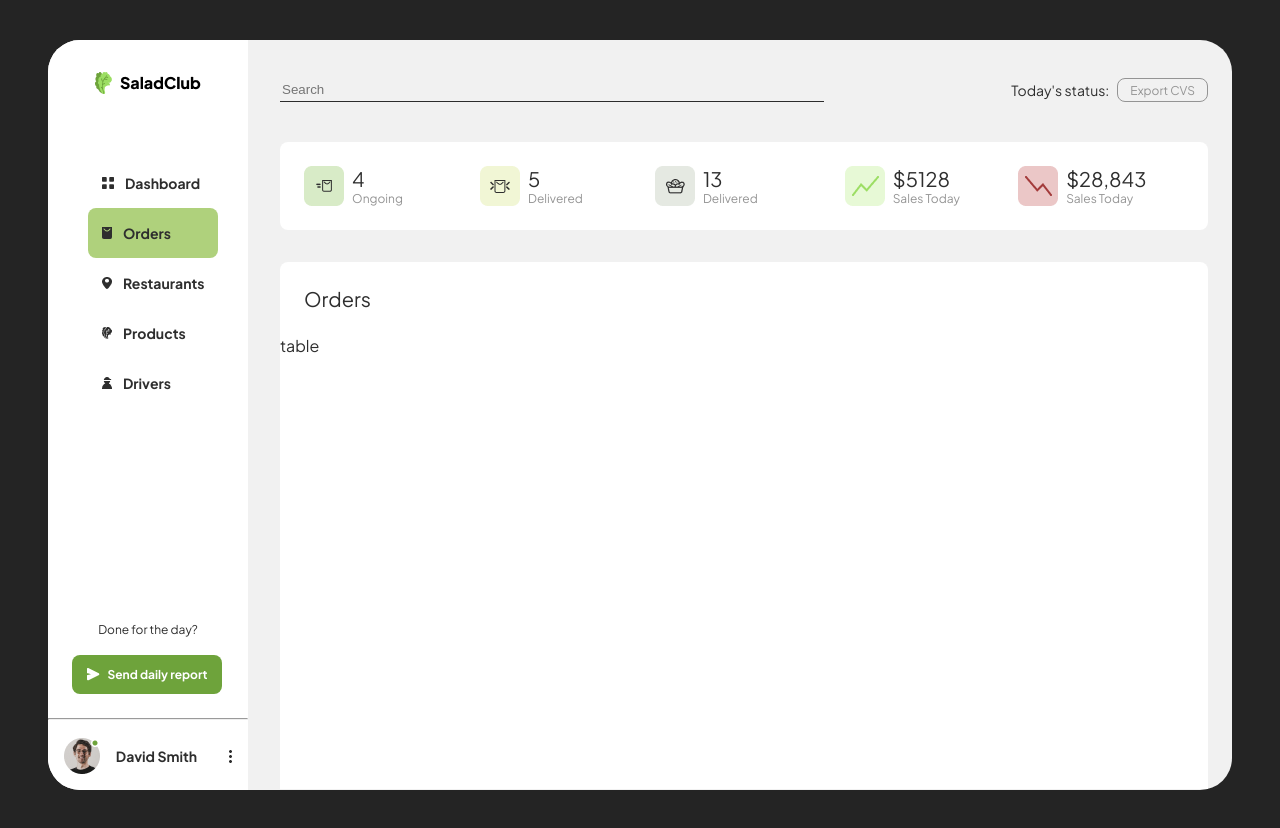
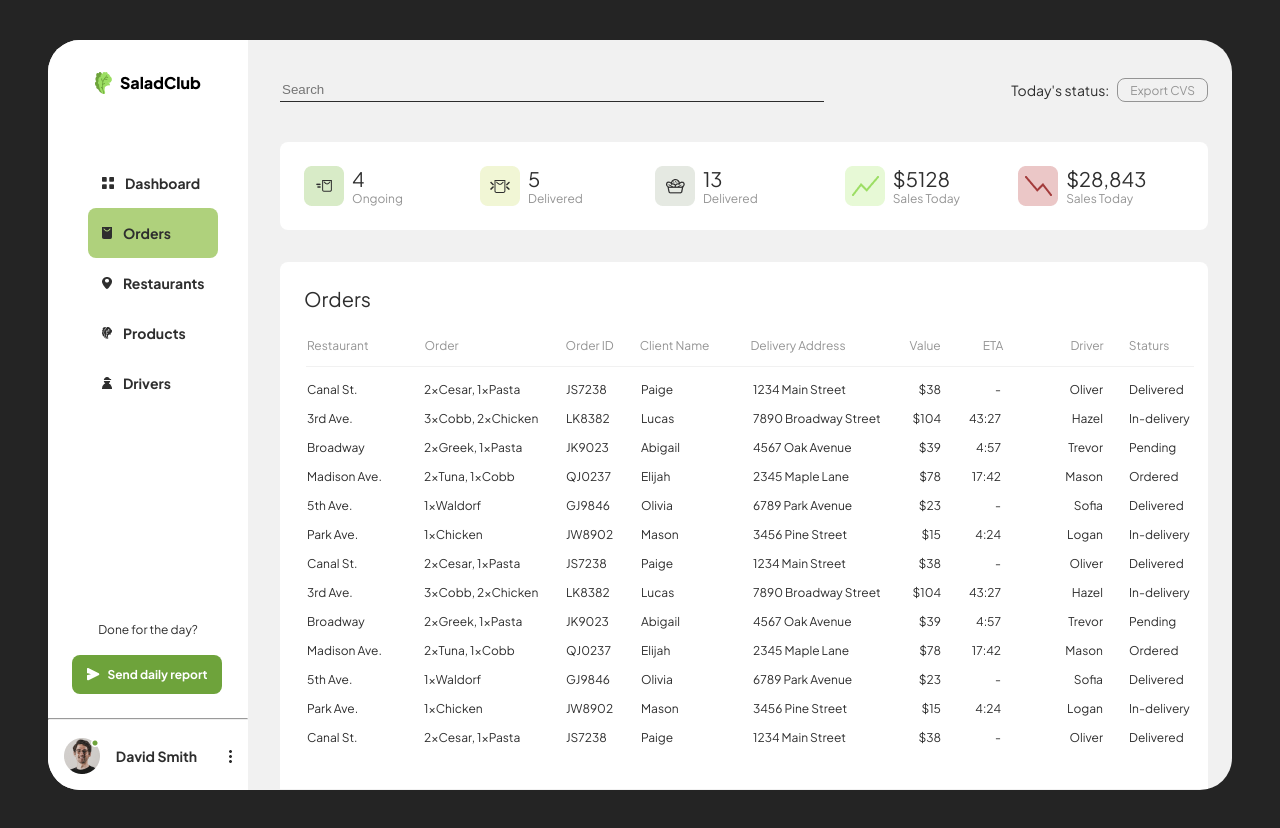
Before and after one commit to Vytamyn/SaladClub, a React (Vite) app: page /orders in a window 1280 px wide. Built offline with nearby package versions, Linux system fonts and the light colour scheme.

Commit message:
Orders page done

```diff
--- a/src/App.css
+++ b/src/App.css
@@ -110,7 +110,7 @@ tbody {
   font-family: Plus Jakarta Sans;
   font-size: 12px;
   font-weight: bold;
-  width: 150px; /* Set a fixed width for the button */
+  width: 150px;
   padding: 12px 24px;
   position: relative;
   user-select: none;
--- a/src/ordersPage/ordersPage.css
+++ b/src/ordersPage/ordersPage.css
@@ -64,3 +64,86 @@
     display: flex;
     margin: 24px;
 }
+
+.orders-table-header {
+display: flex;
+width: 888px;
+margin-left: 24px;
+border-bottom: 1px solid #F1F1F1;
+padding-bottom: 12px;
+}
+
+.orders-header-restaurant {
+    margin-right: 54px;
+}
+
+.orders-header-order {
+    margin-right: 105px;
+}
+
+.orders-header-order-id {
+    margin-right: 24px;
+}
+
+.orders-header-client-name {
+    margin-right: 39px;
+}
+
+.orders-header-delivery-address {
+    margin-right: 62px;
+}
+
+.orders-header-value {
+    margin-right: 40px;
+}
+
+.orders-header-eta {
+    margin-right: 65px;
+}
+
+.orders-header-driver {
+    margin-right: 23px;
+}
+
+.orders-table-restaurant {
+    margin-left: 24px;
+    width: 115px;
+}
+
+.orders-table-order {
+    width: 140px;
+}
+
+.orders-table-order-id {
+    width: 73px;
+}
+
+.orders-table-client-name {
+    width: 110px;
+}
+
+.orders-table-delivery-addres {
+    width: 138px;
+}
+
+.orders-table-value {
+    width: 32px;
+    margin-left: 16px;
+    display: flex;
+    justify-content: end;
+}
+
+.orders-table-eta {
+    width: 36px;
+    margin-left: 22px;
+    display: flex;
+    justify-content: end;
+}
+
+.orders-table-driver {
+    width: 60px;
+    margin-left: 40px;
+    margin-right: 24px;
+    display: flex;
+    justify-content: end;
+}
--- a/src/ordersPage/ordersPage.jsx
+++ b/src/ordersPage/ordersPage.jsx
@@ -1,12 +1,12 @@
 import React from "react";
 import "./ordersPage.css";
+import data from "../assets/data";
 import Sidebar from "../assets/sidebar";
 import SearchBar from "../assets/searchBar";
 import "../assets/searchBar.css";
 import ongoingIcon from "../img/ongoingIcon.png";
 import deliveredIcon from "../img/deliveredIcon.png";
 import ordersIcon from "../img/ordersIcon.png";
-import data from "../assets/data";
 import upChartIcon from "../img/upChartIcon.png";
 import downChartIcon from "../img/downChartIcon.png";
 
@@ -18,6 +18,8 @@ function OrdersPage() {
     (order) => order.Status === "Delivered"
   ).length;
   const totalOrdersCount = data.length;
+
+  const displayedData = data;
 
   return (
     <div className="main-frame">
@@ -71,7 +73,48 @@ function OrdersPage() {
           <div className="orders-page-table-header">
             <h2>Orders</h2>
           </div>
-          <div className="orders-page-table">table</div>
+          <div className="orders-page-table">
+            <table>
+              <thead>
+                <tr className="orders-table-header">
+                  <th className="orders-header-restaurant">Restaurant</th>
+                  <th className="orders-header-order">Order</th>
+                  <th className="orders-header-order-id">Order ID</th>
+                  <th className="orders-header-client-name">Client Name</th>
+                  <th className="orders-header-delivery-address">
+                    Delivery Address
+                  </th>
+                  <th className="orders-header-value">Value</th>
+                  <th className="orders-header-eta">ETA</th>
+                  <th className="orders-header-driver">Driver</th>
+                  <th className="orders-header-status">Staturs</th>
+                </tr>
+              </thead>
+              <tbody>
+                {displayedData.map((order, index) => (
+                  <tr key={index} className="table-row">
+                    <td className="orders-table-restaurant">
+                      {order.Restaurant}
+                    </td>
+                    <td className="orders-table-order">
+                      {order.Order.join(", ")}
+                    </td>
+                    <td className="orders-table-order-id">{order.OrderId}</td>
+                    <td className="orders-table-client-name">
+                      {order.ClientName}
+                    </td>
+                    <td className="orders-table-delivery-addres">
+                      {order.DeliveryAddress}
+                    </td>
+                    <td className="orders-table-value">{order.Value}</td>
+                    <td className="orders-table-eta">{order.ETA}</td>
+                    <td className="orders-table-driver">{order.Driver}</td>
+                    <td className="orders-table-status">{order.Status}</td>
+                  </tr>
+                ))}
+              </tbody>
+            </table>
+          </div>
         </div>
       </div>
     </div>
```
